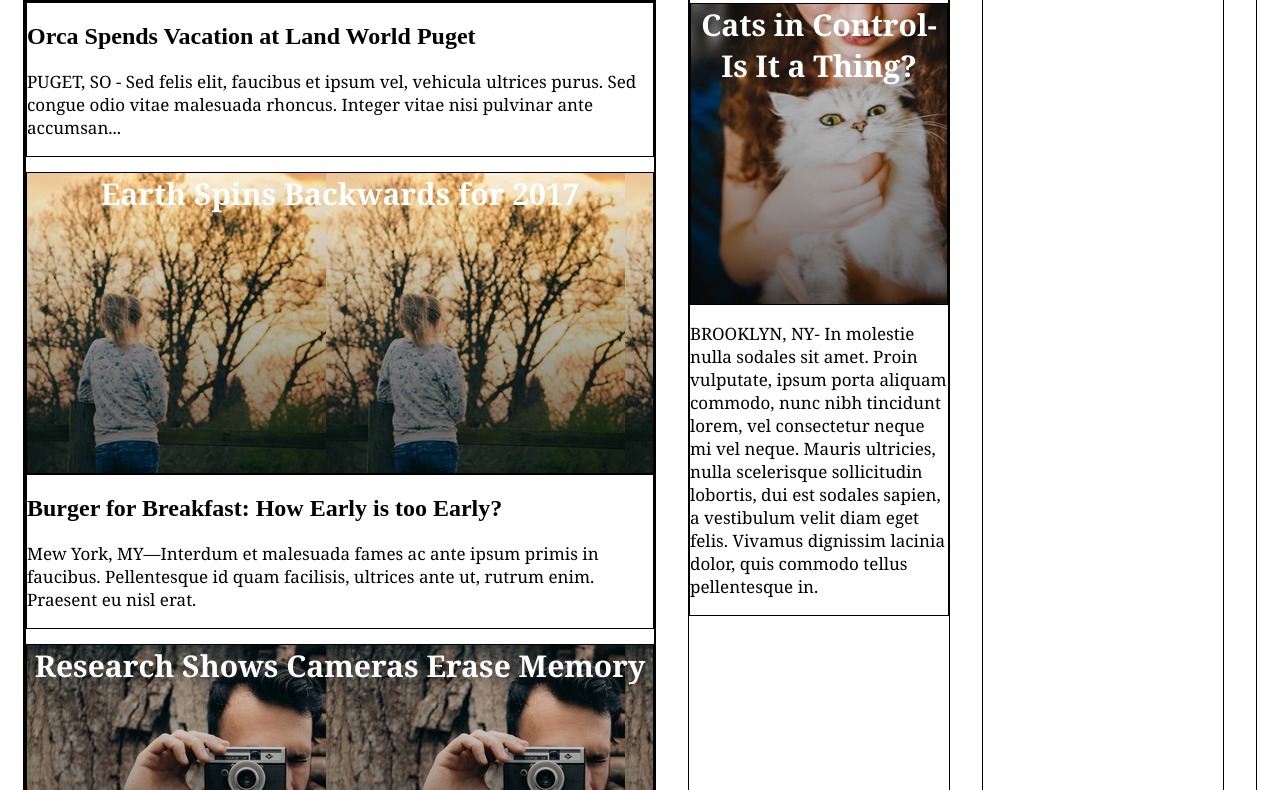
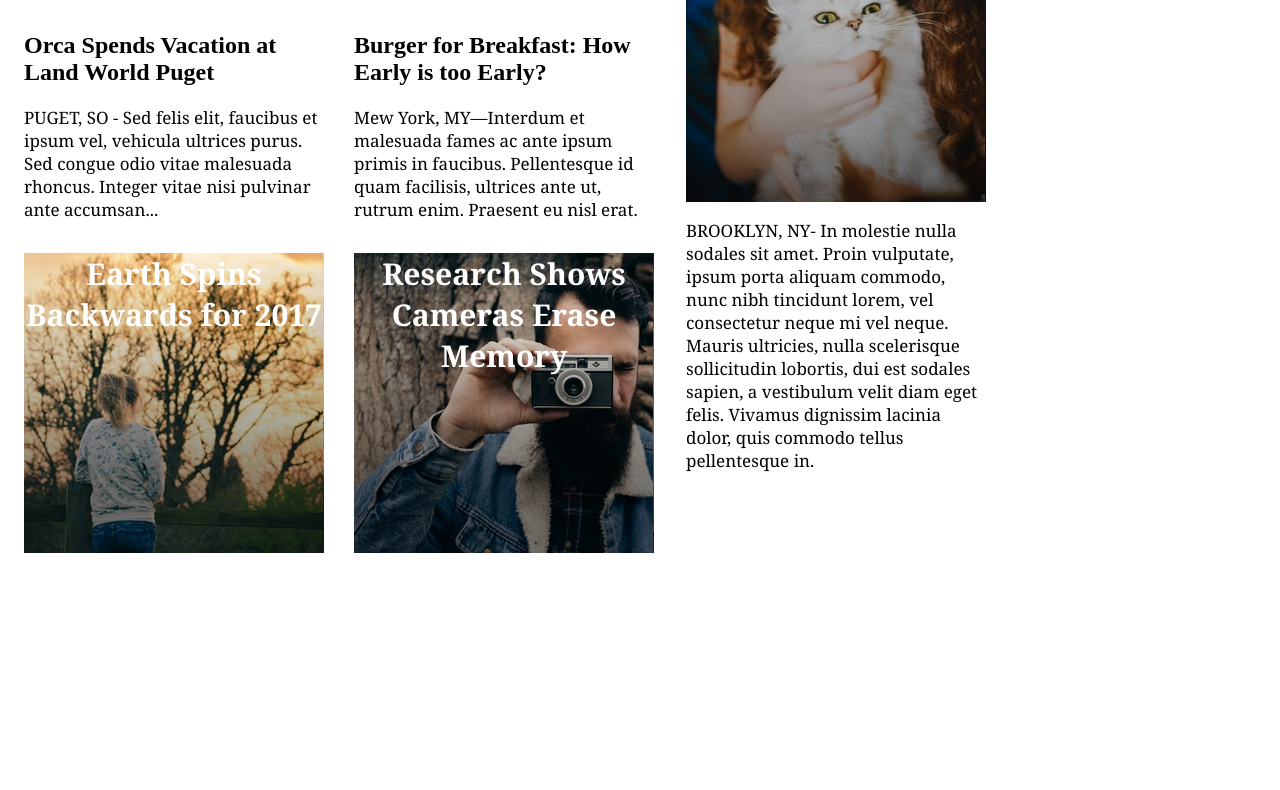
Before and after one commit to tiffanyschrauwen/mytimes, a plain HTML site: page index.html in a window 1280 px wide. Shown: the part 716-1506 px from the top of the page. After the commit the page ends 1347 px from the top, so only its background shows below. Drawn offline with Linux system fonts and the light colour scheme.

Commit message:
Flex box implementations

```diff
--- a/index.html
+++ b/index.html
@@ -46,6 +46,7 @@
         placerat leo a hendrerit. Nulla non sagittis neque. Nullam sit amet fringilla massa.</p>
     </div>
     <div class="stories">
+      <div class="story">
         <div class="text-content">
           <h2>Orca Spends Vacation at Land World Puget</h2>
           <p class="narrative">PUGET, SO - Sed felis elit, faucibus et ipsum vel, vehicula ultrices purus. Sed congue
@@ -54,6 +55,8 @@
         <div class="season image-content">
         <span>Earth Spins Backwards for 2017</span>
         </div>
+      </div>
+      <div class="story">
         <div class="text-content">
           <h2>Burger for Breakfast: How Early is too Early?</h2>
           <p class="narrative">Mew York, MY—Interdum et malesuada fames ac ante ipsum primis in faucibus. Pellentesque
@@ -64,11 +67,12 @@
         </div>
       </div>
     </div>
+  </div>
 
   <!-- Second column -->
 
   <div class="column medium">
-    <div class="stories">
+    <div class="story">
       <div class="text-content">
         <h2>FBI Finds Action Star Guilty of False Advertising</h2>
         <p class="narrative">WASHINGTON DC- Donec luctus sem augue, rutrum posuere orci
@@ -79,6 +83,8 @@
           augue ut ante sollicitudin interdum. Pellentesque cursus dolor at tincidunt cursus.
           Vestibulum blandit aliquam felis...</p>
         </div>
+      </div>
+      <div class="story">
         <div class="cat-ceo image-content">
           <span>Cats in Control-Is It a Thing?</span>
         </div>
--- a/resources/css/style.css
+++ b/resources/css/style.css
@@ -2,6 +2,7 @@ header {
   display: flex;
   align-items: center;
   position: fixed;
+  top: 0;
   z-index: 1;
   width: 100%;
   height: 80px;
@@ -98,12 +99,20 @@ nav span {
     text-align: center;
 }
 
+.stories {
+  display: flex;
+  justify-content: space-between;
+  margin-top: 17px;
+}
+
+.story {
+    display: flex;
+    flex-direction: column;
+    width: 300px;
+  }
+
 p {
   font-family: Georgia;
   font-size: 17px;
   color: black;
 }
-
-div {
-  border: 1px solid black;
-}
```
Lines whose indentation alone changed are shown as unchanged.
